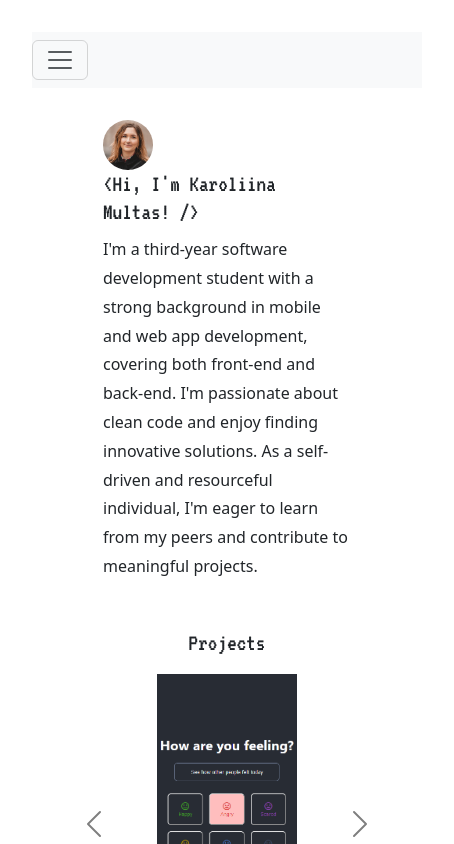
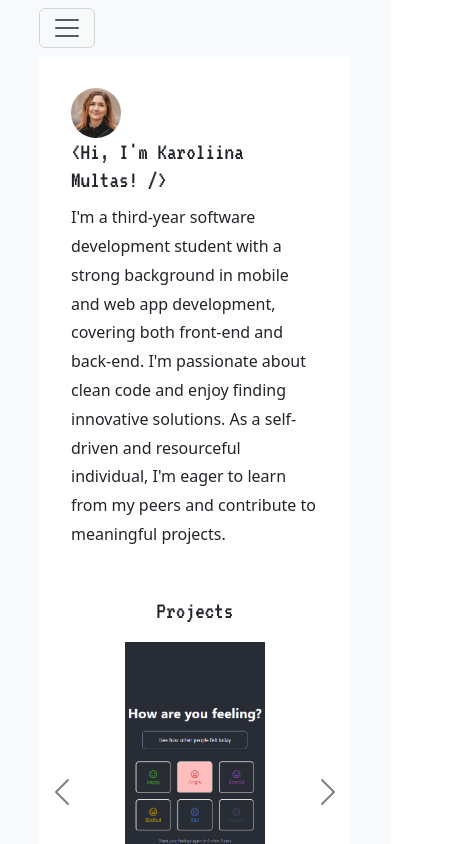
Before and after one commit to karoliam/karoliam.github.io, a React (Vite) app: page / in a window 390 px wide. Shown: the top 844 px of the page, 454 px wide, since content can reach past the window. Built offline with nearby package versions, Linux system fonts and the light colour scheme.

Commit message:
fixed mobile view

```diff
--- a/src/App.css
+++ b/src/App.css
@@ -30,3 +30,13 @@ aside {
 h3, h2 {
   font-family: 'VT323', monospace;
 }
+
+@media (max-width: 650px) {
+  #root {
+    padding: 0;
+  }
+  aside {
+    padding: 0;
+    margin: 0;
+  }
+  }
--- a/src/css/About.module.css
+++ b/src/css/About.module.css
@@ -35,4 +35,8 @@ h3 {
   align-self: center;
   margin: auto;
 }
+.cvImage {
+  width: 20% !important;
+  height: 20%;
 }
+}
--- a/src/css/Cv.module.css
+++ b/src/css/Cv.module.css
@@ -12,7 +12,7 @@
 }
 @media (max-width: 650px) {
 .cvSection {
-  width: 100vw;
+  width: 80vw;
 }
 img {
   width: 50vw;
--- a/src/css/NavigationBar.module.css
+++ b/src/css/NavigationBar.module.css
@@ -27,6 +27,6 @@ ul {
 /* Media query for screens less than 650px */
 @media (max-width: 650px) {
   .navBarContainer {
-    width: 100vw !important; /* Set the width to 600px for screens less than 650px */
+    width: 80vw !important; /* Set the width to 600px for screens less than 650px */
   }
 }
--- a/src/css/PageFooter.module.css
+++ b/src/css/PageFooter.module.css
@@ -8,3 +8,11 @@
   margin: auto;
   align-self: center;
 }
+/* Media query for screens less than 650px */
+@media (max-width: 650px) {
+  .pageFooter {
+    display: none;
+    width: 100vw !important; /* Set the width to 600px for screens less than 650px */
+  }
+
+}
--- a/src/index.css
+++ b/src/index.css
@@ -89,3 +89,11 @@ button:focus-visible {
     max-width: 70vw;
   }
 }
+@media (max-width: 650px) {
+  .body {
+    min-width: 200px !important;
+    padding: 0 !important;
+    margin: 0 !important;
+  }
+
+  }
```
